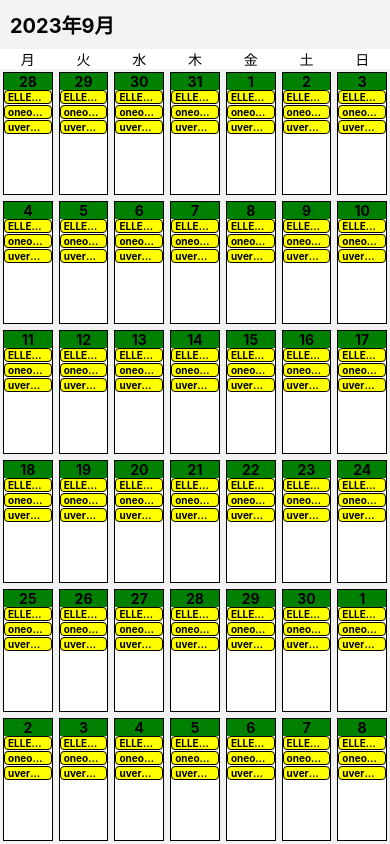
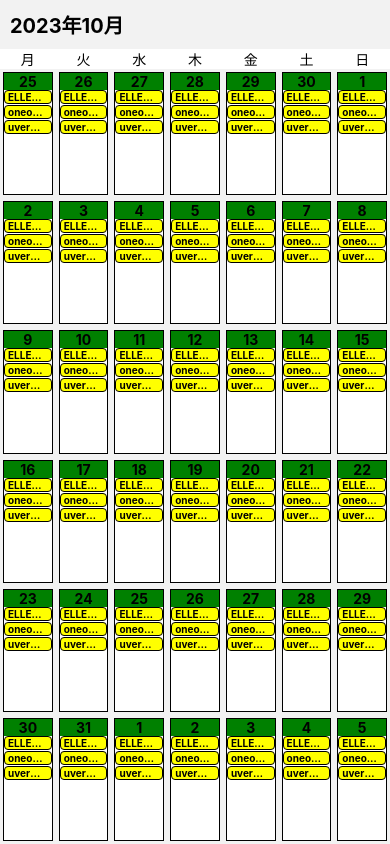
Before and after one commit to iik-matching/evecale-mobile, a React Native app: screen /Home in a window 390 px wide. Built offline with nearby package versions, Linux system fonts and the light colour scheme.

Commit message:
うまく動く２

```diff
--- a/App.tsx
+++ b/App.tsx
@@ -1,13 +1,17 @@
 import React from 'react';
 import {NavigationContainer} from '@react-navigation/native';
 import {createNativeStackNavigator} from '@react-navigation/native-stack';
-import Calender from './src/pages/001_home';
+import Home from './src/pages/001_home';
 import Events from './src/pages/002_events';
+import {DateInfo} from './src/type';
+
+type EventsProps = {
+  dateInfo: DateInfo;
+};
 
 export type RootStackParamList = {
   Home: undefined;
-  Calender: undefined;
-  Events: undefined;
+  Events: EventsProps;
 };
 
 const Stack = createNativeStackNavigator<RootStackParamList>();
@@ -16,7 +20,7 @@ const App = () => {
   return (
     <NavigationContainer>
       <Stack.Navigator screenOptions={{headerShown: false}}>
-        <Stack.Screen name="Calender" component={Calender} />
+        <Stack.Screen name="Home" component={Home} />
         <Stack.Screen name="Events" component={Events} />
       </Stack.Navigator>
     </NavigationContainer>
--- a/src/components/Calendar.tsx
+++ b/src/components/Calendar.tsx
@@ -3,23 +3,14 @@ import {StyleSheet, View, Text, Dimensions} from 'react-native';
 import Cell from './Cell';
 import {getDaysInMonth, getFirstDayOfMonth} from '../tools';
 import Header from './Header';
+import {EventData} from '../type';
 
-interface TableProps {
+interface CalendarProps {
   year: number;
   month: number;
 }
 
-type Event = {
-  id: string;
-  title: string;
-  event_date: Date;
-  place: string;
-  open_time: string;
-  start_time: string;
-  end_time: string;
-};
-
-const CalendarView: React.FC<TableProps> = ({year, month}) => {
+const CalendarView: React.FC<CalendarProps> = ({year, month}) => {
   // 先月は何日までか
   const MonthDaysBefore = getDaysInMonth(year, month - 1);
   // 今月は何日までか
@@ -29,7 +20,7 @@ const CalendarView: React.FC<TableProps> = ({year, month}) => {
   // 表示する週の数
   const CountWeeksDisplay = 6;
 
-  const [events, setEvents] = useState<Event[]>([]);
+  const [events, setEvents] = useState<EventData[]>([]);
 
   async function fetchEvents() {
     try {
@@ -42,7 +33,7 @@ const CalendarView: React.FC<TableProps> = ({year, month}) => {
       if (response.ok) {
         console.log('リクエストOK');
         console.log(response);
-        const data: Event[] = await response.json();
+        const data: EventData[] = await response.json();
         setEvents(data);
         // console.log(data.length);
         // console.log(`id: ${data[0].id}`);
@@ -98,11 +89,32 @@ const CalendarView: React.FC<TableProps> = ({year, month}) => {
           {Array.from({length: 7}).map((_, colIndex) => {
             // 先月分を表示する場合
             if (counterA <= 0) {
-              return <Cell day={MonthDaysBefore + counterA++} key={colIndex} />;
+              return (
+                <Cell
+                  year={year}
+                  month={month}
+                  day={MonthDaysBefore + counterA++}
+                  key={colIndex}
+                />
+              );
             } else if (counterA <= MonthDaysCurrent) {
-              return <Cell day={counterA++} key={colIndex} />;
+              return (
+                <Cell
+                  year={year}
+                  month={month}
+                  day={counterA++}
+                  key={colIndex}
+                />
+              );
             } else {
-              return <Cell day={counterB++} key={colIndex} />;
+              return (
+                <Cell
+                  year={year}
+                  month={month}
+                  day={counterB++}
+                  key={colIndex}
+                />
+              );
             }
           })}
         </View>
--- a/src/components/Cell.tsx
+++ b/src/components/Cell.tsx
@@ -2,26 +2,27 @@ import React from 'react';
 import {StyleSheet, Text, TouchableOpacity, View} from 'react-native';
 import {NavigationProp, useNavigation} from '@react-navigation/native';
 import {RootStackParamList} from '../../App';
+import {DateInfo} from '../type';
 
-interface CellProps {
-  day: number;
-}
-
-const Cell: React.FC<CellProps> = ({day}) => {
+const Cell: React.FC<DateInfo> = ({year, month, day}) => {
   const navigation = useNavigation<NavigationProp<RootStackParamList>>();
 
-  const cellTap = (year: number, day: number) => {
-    console.log(`セルがタップされました。${year}年${day}日`);
+  const cellTap = () => {
+    console.log(`セルがタップされました。${year}年${month}月${day}日`);
     // 画面遷移
-    navigation.navigate('Events');
+    navigation.navigate('Events', {
+      dateInfo: {
+        year: year,
+        month: month,
+        day: day,
+      },
+    });
   };
 
   return (
     <View style={styles.cell}>
       <Text style={styles.textDay}>{`${day}`}</Text>
-      <TouchableOpacity
-        style={styles.viewCell}
-        onPress={() => cellTap(2023, day)}>
+      <TouchableOpacity style={styles.viewCell} onPress={() => cellTap()}>
         <View style={styles.row}>
           <Text style={styles.textRow} numberOfLines={1} ellipsizeMode="clip">
             ELLEGARDEN
--- a/src/pages/001_home.tsx
+++ b/src/pages/001_home.tsx
@@ -11,9 +11,11 @@ import {GestureHandlerRootView, ScrollView} from 'react-native-gesture-handler';
 import CalendarView from '../components/Calendar';
 import {getAdjustedDate} from '../tools';
 
-const Calender: React.FC = () => {
-  const [year, setYear] = useState<number>(2023);
-  const [month, setMonth] = useState<number>(9);
+const Home: React.FC = () => {
+  const currentDate = new Date();
+  const [year, setYear] = useState<number>(currentDate.getFullYear());
+  const [month, setMonth] = useState<number>(currentDate.getMonth() + 1 + 1); // 真ん中のカレンダーを表示するため+1
+
   const {year: prevYear, month: prevMonth} = getAdjustedDate(year, month - 1);
   const {year: nextYear, month: nextMonth} = getAdjustedDate(year, month + 1);
   const scrollViewRef = useRef<ScrollView | null>(null);
@@ -70,4 +72,4 @@ const styles = StyleSheet.create({
   },
 });
 
-export default Calender;
+export default Home;
--- a/src/pages/002_events.tsx
+++ b/src/pages/002_events.tsx
@@ -7,20 +7,20 @@ import Header from '../components/Header';
 //お決まり
 type Props = NativeStackScreenProps<RootStackParamList, 'Events'>;
 
-const Events: React.FC<Props> = ({navigation}) => {
-  const year = 2023;
-  const month = 9;
-  const day = 22;
+const Events: React.FC<Props> = ({route, navigation}) => {
+  const {dateInfo} = route.params;
 
   //次の画面へ
   function Tap() {
     //Propsを渡しながら画面遷移
-    navigation.navigate('Calender');
+    navigation.navigate('Home');
   }
 
   return (
     <SafeAreaView style={styles.container}>
-      <Header title={`${year}年${month}月`} />
+      <Header
+        title={`${dateInfo.year}年${dateInfo.month}月${dateInfo.day}日`}
+      />
       <Text style={styles.greeting}>ELLEGARDEN</Text>
       <Text style={styles.greeting}>One Ok Rock</Text>
       <Button title="カレンダーに戻る" onPress={Tap} />
```
Also changed, not shown: src/type.ts (+15 -0 lines).
